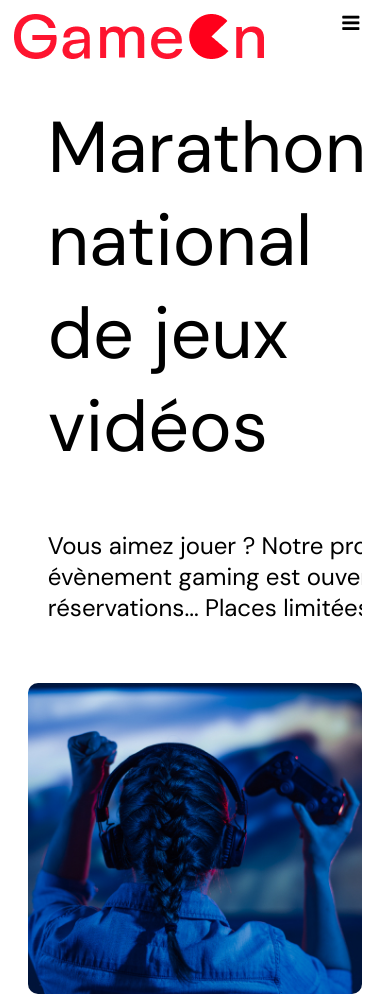
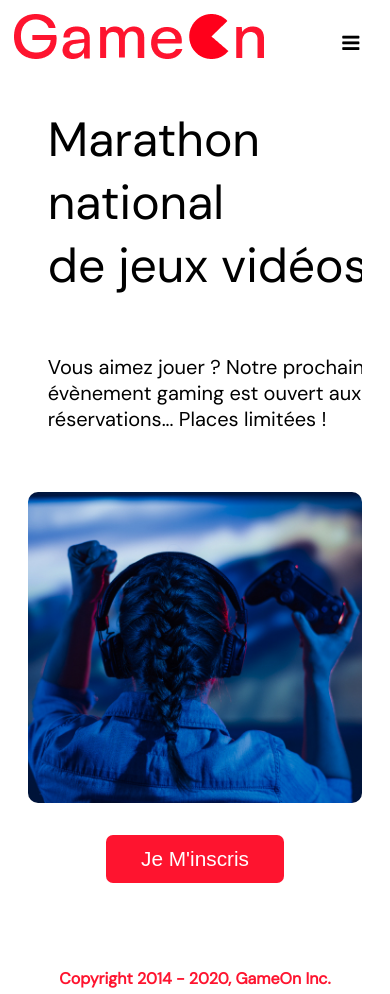
Before and after one commit to Franck79/FranckMoeuf_4_25062021, a website: page index.html in a window 390 px wide. Shown: the top 994 px of the page. Drawn offline with Linux system fonts and the light colour scheme.

Commit message:
Adjust text size for responsive

```diff
--- a/css/modal.css
+++ b/css/modal.css
@@ -101,7 +101,7 @@ img {
   .topnav a.icon {
     float: right;
     display: block;
-    margin-top: -15px;
+    /*margin-top: -15px;*/
   }
 }
 
@@ -497,12 +497,13 @@ footer {
     display: none;
   }
   .hero-headline {
-    font-size: 4.5rem;
+    font-size: 3rem;
     white-space: normal;
   }
   .hero-text {
-    width: unset;
-    font-size: 1.5rem;
+    width: 380px;
+    height: auto;
+    font-size: 20px;
   }
   .hero-img img {
     border-radius: 10px;
```
